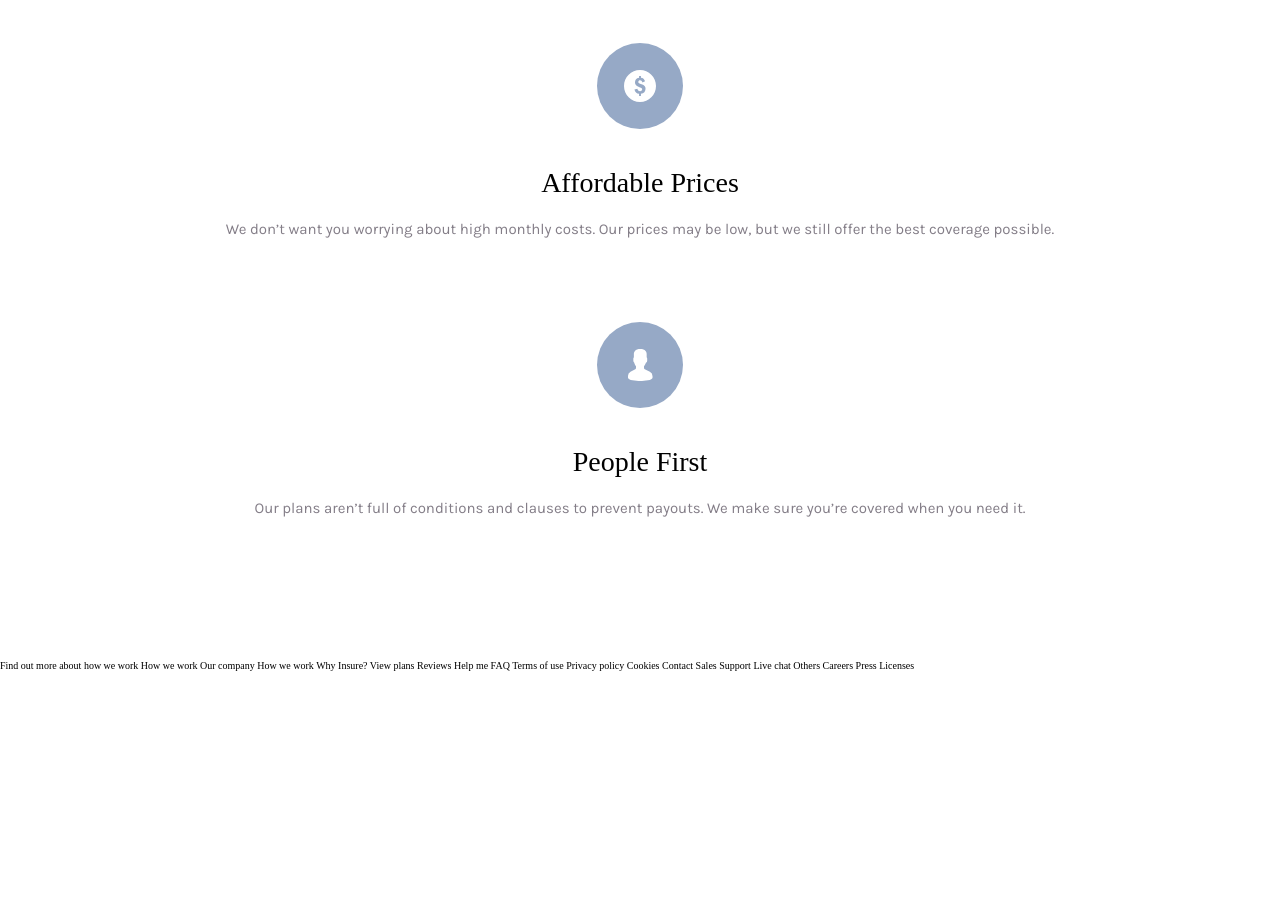
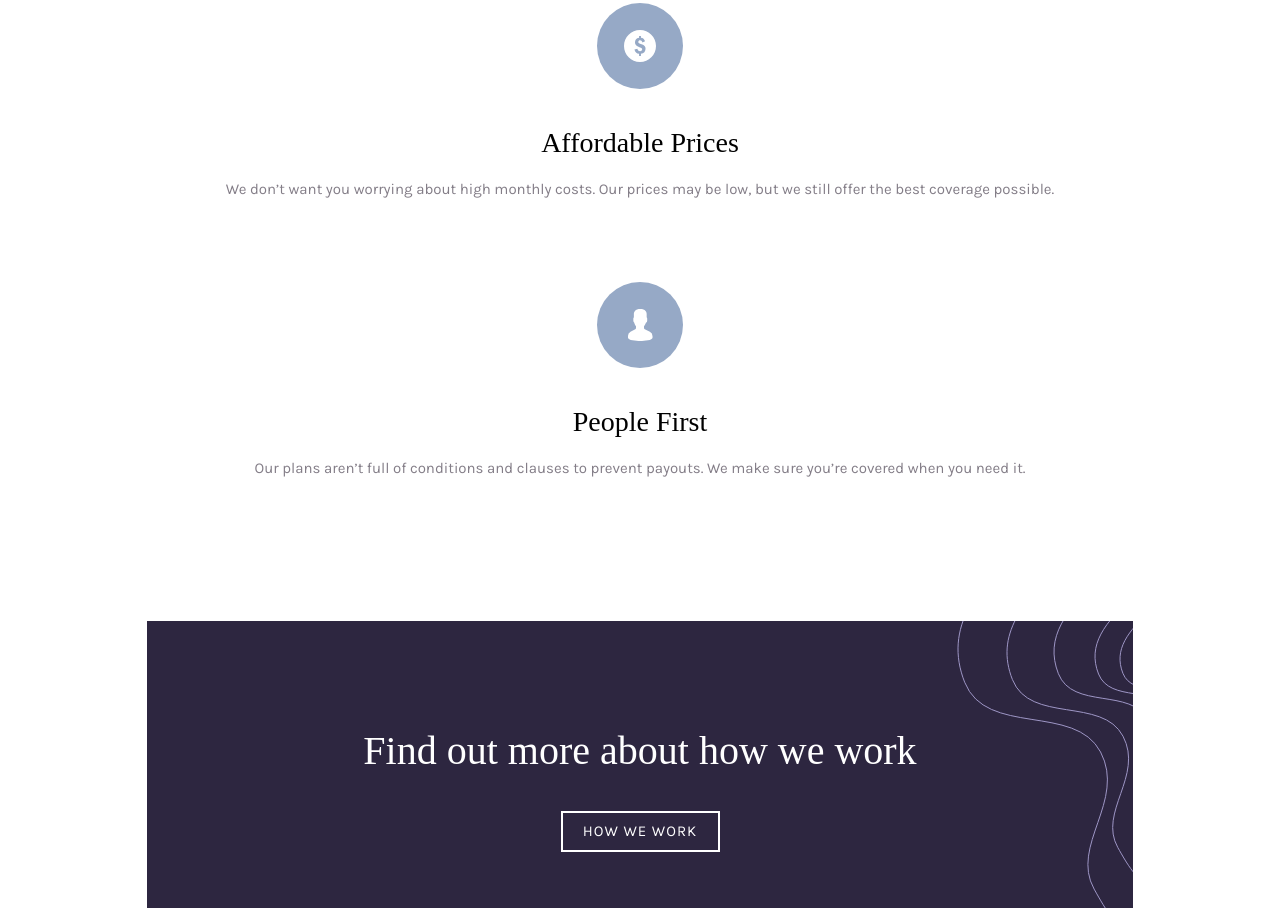
Before and after one commit to korynewton/korynewton.github.io-insure, a website: page index.html in a window 1280 px wide. Shown: the part 1892-2800 px from the top of the page. Before the commit the page ends 2563 px from the top, so only its background shows below. Drawn offline with Linux system fonts and the light colour scheme; files whose address does not match are found by name; a web font is replaced by a local one.

Commit message:
Find Out More section mobile

```diff
--- a/index.html
+++ b/index.html
@@ -106,6 +106,16 @@
       </div>
     </section>
 
+    <!-- Find out more section -->
+    <section>
+      <div class="find-out-more-container container">
+        <h2>Find out more about how we work</h2>
+        <div class="button">
+          <a href="#">How We Work</a>
+        </div>
+      </div>
+    </section>
+
     Find out more about how we work How we work Our company How we work Why
     Insure? View plans Reviews Help me FAQ Terms of use Privacy policy Cookies
     Contact Sales Support Live chat Others Careers Press Licenses
--- /dev/null
+++ b/sass/_find-out-more-section.scss
@@ -0,0 +1,56 @@
+@import './_variables.scss';
+
+.find-out-more-container {
+  background-color: $dark-violet;
+  height: 34rem;
+  display: flex;
+  flex-direction: column;
+  justify-content: center;
+  align-items: center;
+  text-align: center;
+  position: relative;
+
+  &::before {
+    content: url('../../images/bg-pattern-how-we-work-mobile.svg');
+    position: absolute;
+    top: 0;
+    right: 0;
+    z-index: 0;
+    text-align: right;
+  }
+
+  h2 {
+    font-family: $serif-font;
+    color: white;
+    font-size: 4rem;
+    margin-bottom: 4rem;
+    position: relative;
+    z-index: 1;
+  }
+
+  .button {
+    border: 2px solid white;
+    height: 3.7rem;
+    width: 15.5rem;
+    display: flex;
+    justify-content: center;
+    align-items: center;
+
+    &:hover {
+      background-color: white;
+      cursor: pointer;
+
+      a {
+        color: #2d2640;
+      }
+    }
+    a {
+      text-transform: uppercase;
+      font-family: 'Karla', sans-serif;
+      text-decoration: none;
+      color: white;
+      font-size: 1.5rem;
+      letter-spacing: 0.1rem;
+    }
+  }
+}
--- a/sass/_main.scss
+++ b/sass/_main.scss
@@ -11,7 +11,7 @@
     justify-content: center;
     align-items: center;
     color: white;
-    height: 50rem;
+    height: 46rem;
     width: 100%;
     background-color: #2d2640;
     position: relative;
--- a/sass/styles.scss
+++ b/sass/styles.scss
@@ -2,6 +2,7 @@
 @import './_header.scss';
 @import './_main.scss';
 @import './_different-section.scss';
+@import './find-out-more-section.scss';
 
 html {
   font-size: 62.5%;
```
Also changed, not shown: sass/styles.css, 1 other file.
